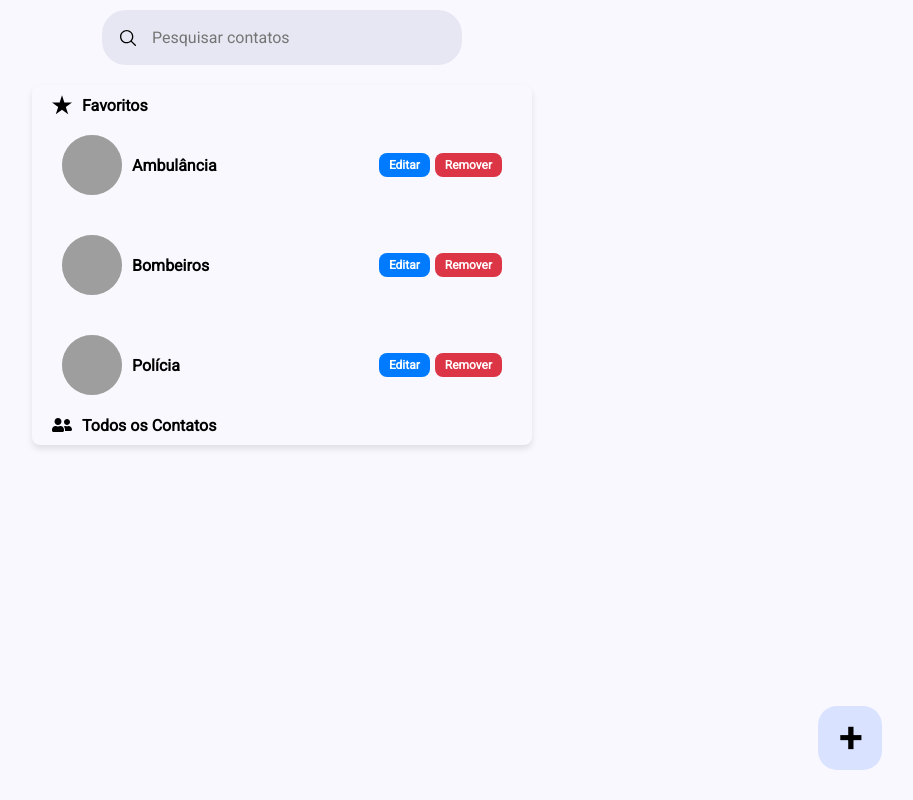
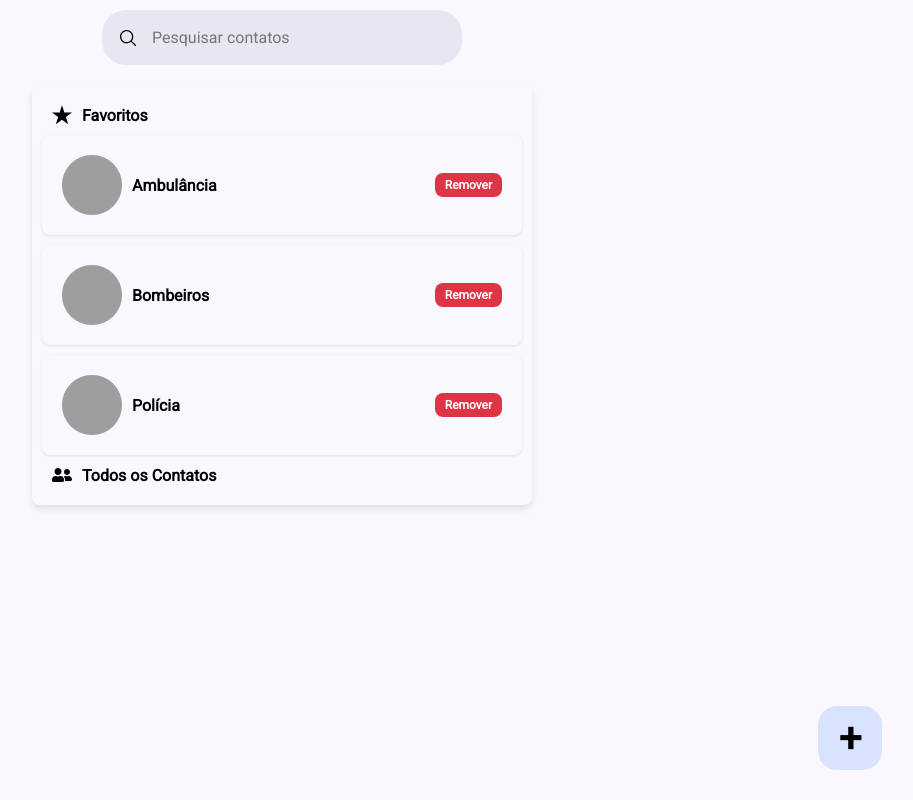
Before and after one commit to AsrielDreemurrGM/Contact_List, a React (Create React App) app: page / in a window 1280 px wide. Shown: the whole page, without its empty margins (358-1271 px from the left). Built offline with nearby package versions, Linux system fonts and the light colour scheme; grey boxes are pictures that could not be loaded.

Commit message:
Removido Botão de Editar
- Agora é Possível Navegar Para a Página de Editar o Contato Clicando em Qualquer Lugar Nele;
- Adicionado Margem Entre os Contatos e Sombra;

```diff
--- a/src/components/Category/styles.ts
+++ b/src/components/Category/styles.ts
@@ -3,6 +3,7 @@ import styled from 'styled-components';
 export const CategoryContent = styled.div`
   display: flex;
   align-items: center;
+  margin: 10px 0;
 
   svg {
     margin: 0 10px;
--- a/src/components/Contact/index.tsx
+++ b/src/components/Contact/index.tsx
@@ -4,7 +4,7 @@ import { changeAvatar, remove } from '../../store/reducers/contacts';
 
 import AvatarUpload from '../AvatarUpload';
 import { ContactContent, ContactName, ContactInfo, Actions } from './styles';
-import { EditButton, RemoveButton } from '../../styles/buttons';
+import { RemoveButton } from '../../styles/buttons';
 import { useNavigate } from 'react-router-dom';
 
 type ContactProps = {
@@ -21,13 +21,13 @@ const Contact = ({ id, name, avatarImg }: ContactProps) => {
     dispatch(changeAvatar({ id, avatarImg: newAvatar }));
   };
 
-  const handleEditButtonClick = () => {
+  const handleClick = () => {
     navigate(`/edit-contact/${id}`);
   };
 
   return (
     <>
-      <ContactContent>
+      <ContactContent onClick={handleClick}>
         <ContactInfo>
           <AvatarUpload
             onAvatarChange={handleAvatarChange}
@@ -36,7 +36,6 @@ const Contact = ({ id, name, avatarImg }: ContactProps) => {
           <ContactName>{name}</ContactName>
         </ContactInfo>
         <Actions>
-          <EditButton onClick={handleEditButtonClick}>Editar</EditButton>
           <RemoveButton onClick={() => dispatch(remove(id))}>
             Remover
           </RemoveButton>
--- a/src/components/Contact/styles.ts
+++ b/src/components/Contact/styles.ts
@@ -2,10 +2,14 @@ import styled from 'styled-components';
 
 export const ContactContent = styled.li`
   display: flex;
+  margin-bottom: 10px;
   padding: 20px;
   align-items: center;
   justify-content: space-between;
   width: 100%;
+  cursor: pointer;
+  border-radius: 8px;
+  box-shadow: 0px 1px 3px rgba(0, 0, 0, 0.1);
 `;
 
 export const Picture = styled.img`
--- a/src/styles/buttons.ts
+++ b/src/styles/buttons.ts
@@ -15,10 +15,6 @@ const Button = styled.button`
   }
 `;
 
-export const EditButton = styled(Button)`
-  background-color: #007bff;
-`;
-
 export const RemoveButton = styled(Button)`
   background-color: #dc3545;
 `;
```
